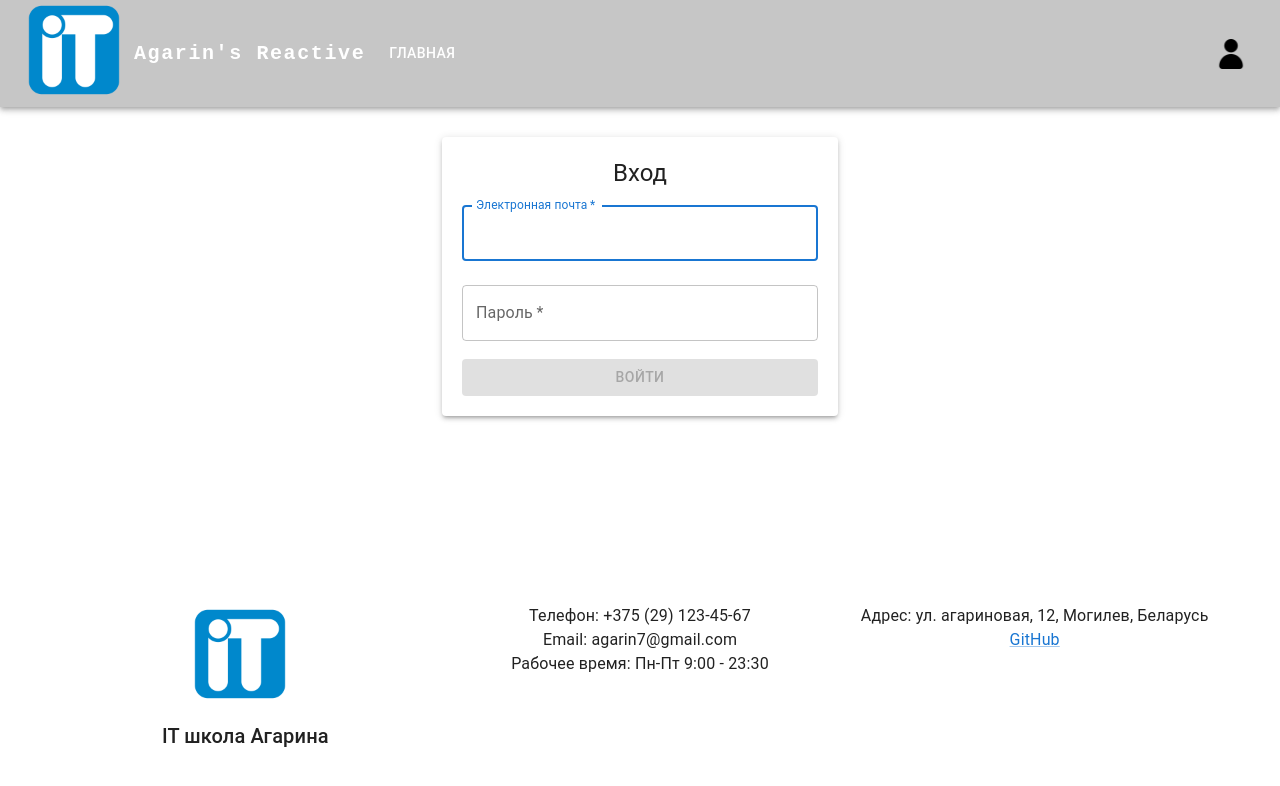
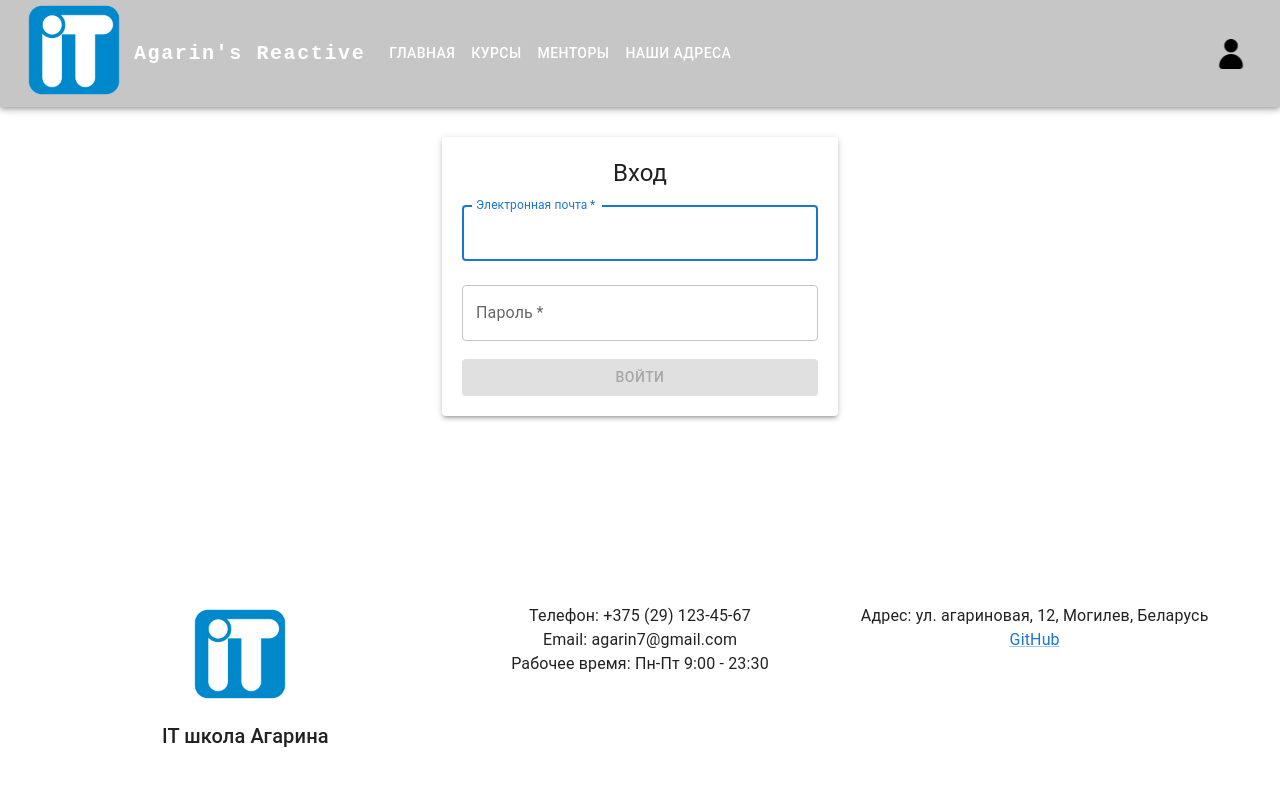
Before and after one commit to agarin6/Computer-School, a React (Create React App) app in the folder client/computer-school/: page /login in a window 1280 px wide. Shown: the top 786 px of the page. Built offline with nearby package versions, Linux system fonts and the light colour scheme.

Commit message:
feat: add to header

```diff
--- a/client/computer-school/src/components/header.jsx
+++ b/client/computer-school/src/components/header.jsx
@@ -18,11 +18,9 @@ import avatart from '../../src/media/avatar.png';
 
 const pages = [
     { title: 'Главная', path: '/' },
-    // { title: 'Услуги', path: '/services' },
-    // { title: 'Мастера', path: '/employees' },
-    // { title: 'Запчасти', path: '/parts' },
-    // { title: 'Оставить заявку', path: '/order-creating' },
-    // { title: 'Отзывы', path: '/reviews' },
+    { title: 'Курсы', path: '/courses'},
+    { title: 'Менторы', path: '/teachers'},
+    { title: 'Наши адреса', path: '/locations'},
     // { title: 'Заказы', path: '/orders', adminOnly: true },
     // { title: 'Админка услуги', path: '/adminka', adminOnly: true },
     // { title: 'Админка запчасти', path: '/adminka1', adminOnly: true },
```
